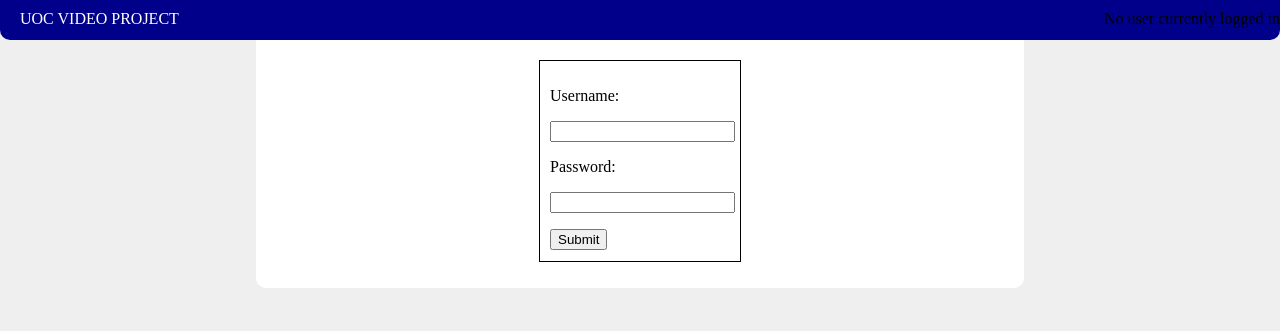
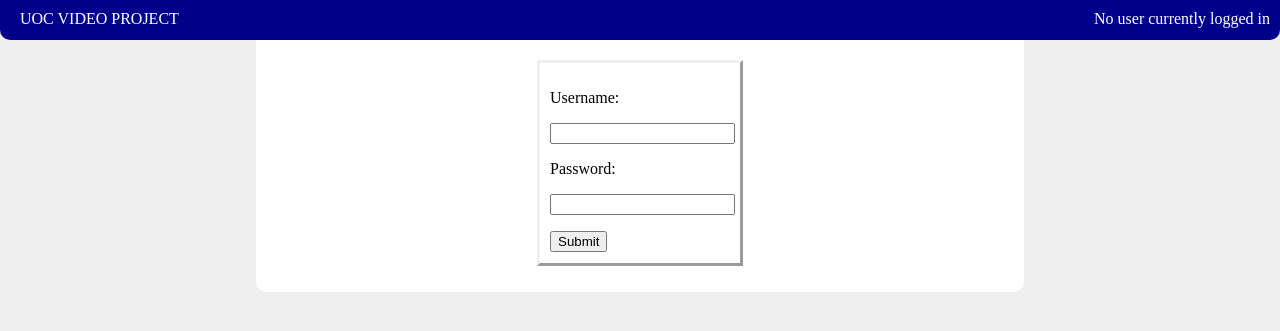
Before and after one commit to MattShearing/consultancy-project, a PHP site: page /index.php?log=false in a window 1280 px wide. Shown: the top 331 px of the page. Run offline with PHP 8.4, Linux system fonts and the light colour scheme.

Commit message:
Amended/Added styling

```diff
--- a/assets/css/style.css
+++ b/assets/css/style.css
@@ -41,11 +41,11 @@ padding-top: 10;
 }
 
 .nav a{
-	padding:20px;
 	color:white;
 	text-decoration:none;
 	font-weight:normal;
 	text-transform:uppercase;
+	padding:20px;
 
 }
 
@@ -62,7 +62,21 @@ padding-top: 10;
 	top: 50px;
 	width: 180px;
 	height: 180px;
-	border:1px solid;
+	border:outset#efefef;
 	padding: 10px;
 	margin-top: 10px;
 }
+
+.user-notice {
+	color:white;
+	padding-right:10px;
+}
+
+.account a {
+	padding:0px;
+	margin-right:10px;
+}
+
+.account a:hover {
+	text-decoration:underline;
+}
```
